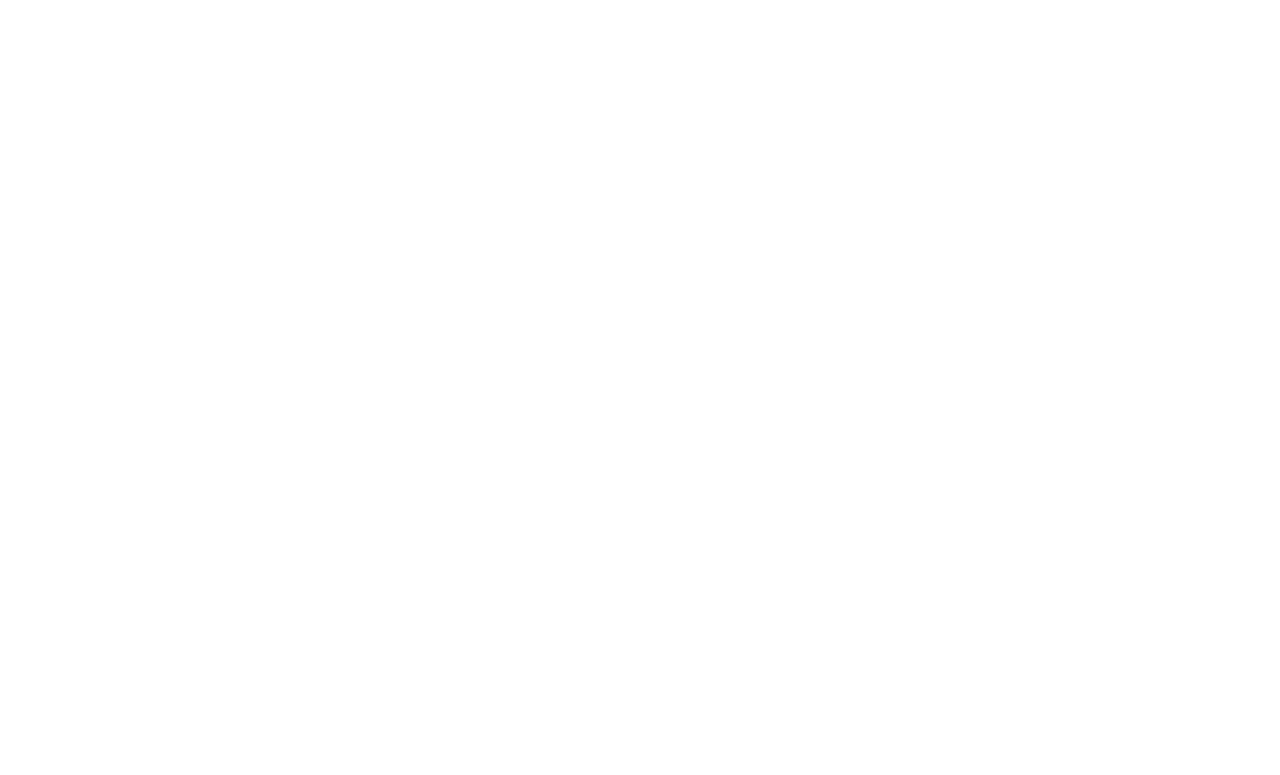
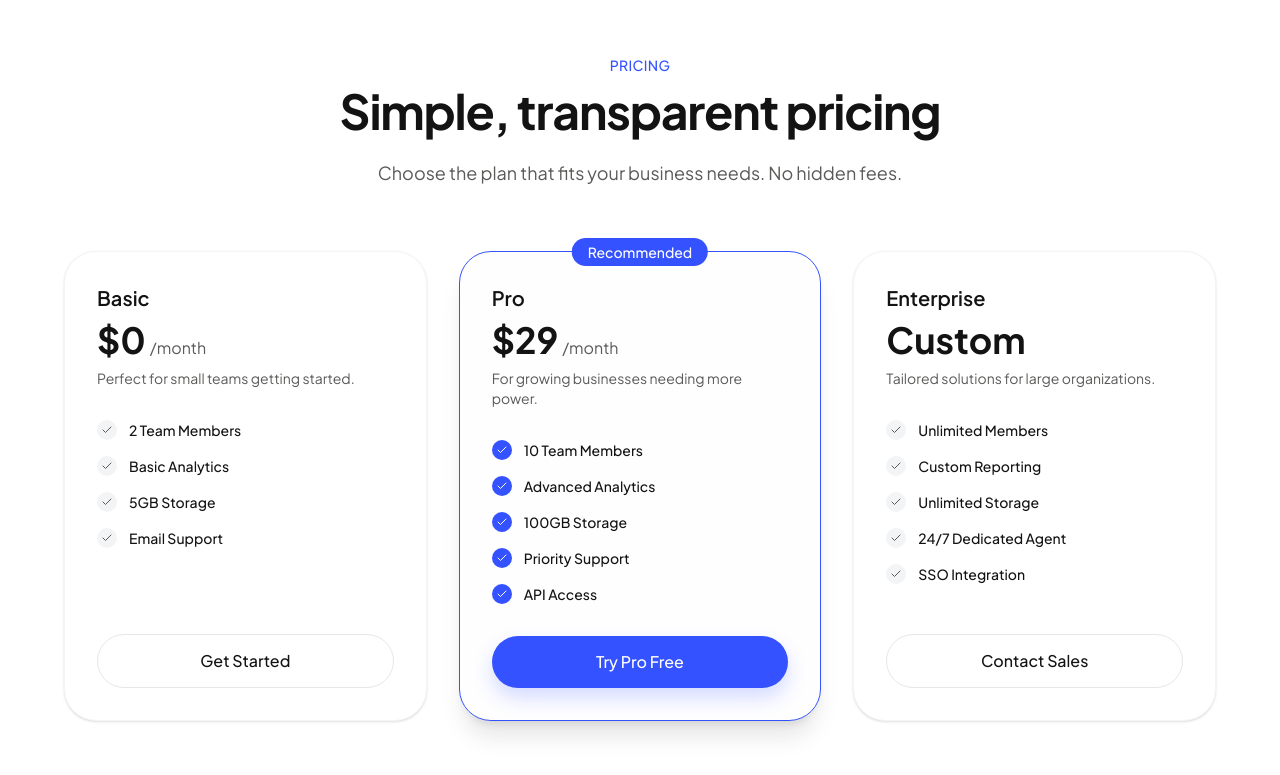
Before and after one commit to Abraham123-dev/Triole, a React (Vite) app: page / in a window 1280 px wide. Shown: the part 3534-4309 px from the top of the page. Before the commit the page ends 3493 px from the top, so only its background shows below. Built offline with nearby package versions, Linux system fonts and the light colour scheme.

Commit message:
feat: add Signup and Login pages, integrate sonner for notifications, and implement Pricing component

```diff
--- a/package.json
+++ b/package.json
@@ -17,6 +17,7 @@
     "react": "^19.2.0",
     "react-dom": "^19.2.0",
     "react-router-dom": "^7.13.0",
+    "sonner": "^2.0.7",
     "tailwind-merge": "^3.4.0",
     "tailwindcss": "^4.1.18"
   },
--- a/src/App.jsx
+++ b/src/App.jsx
@@ -1,16 +1,22 @@
 import React from "react";
+import { Toaster } from "sonner";
 import { BrowserRouter as Router, Routes, Route } from "react-router-dom";
 import { Navbar } from "./components/Navbar";
 import Home from "./pages/Home";
+import Signup from "./pages/Signup";
+import Login from "./pages/Login";
 
 function App() {
   return (
     <Router>
         <div className="min-h-screen bg-white font-sans selection:bg-triloe-blue selection:text-white flex flex-col">
+          <Toaster position="top-center" richColors theme="light" />
             <Navbar />
             <div className="grow">
               <Routes>
                 <Route path="/" element={<Home />} />
+                <Route path="/signup" element={<Signup />} />
+                <Route path="/login" element={<Login />} />
               </Routes>
             </div>
         </div>
--- /dev/null
+++ b/src/components/Pricing.jsx
@@ -0,0 +1,115 @@
+import React from "react";
+import { Check } from "lucide-react";
+
+const plans = [
+  {
+    name: "Basic",
+    price: "$0",
+    description: "Perfect for small teams getting started.",
+    features: [
+      "2 Team Members",
+      "Basic Analytics",
+      "5GB Storage",
+      "Email Support",
+    ],
+    button: "Get Started",
+    highlight: false,
+  },
+
+  {
+    name: "Pro",
+    price: "$29",
+    description: "For growing businesses needing more power.",
+    features: [
+      "10 Team Members",
+      "Advanced Analytics",
+      "100GB Storage",
+      "Priority Support",
+      "API Access",
+    ],
+    button: "Try Pro Free",
+    highlight: true,
+  },
+
+  {
+    name: "Enterprise",
+    price: "Custom",
+    description: "Tailored solutions for large organizations.",
+    features: [
+      "Unlimited Members",
+      "Custom Reporting",
+      "Unlimited Storage",
+      "24/7 Dedicated Agent",
+      "SSO Integration",
+    ],
+    button: "Contact Sales",
+    highlight: false,
+  },
+];
+
+export const Pricing = () => {
+  return (
+    <section id="pricing" className="py-24 bg-white">
+      <div className="max-w-360 mx-auto px-6 lg:px-16">
+
+        <div className="text-center max-w-2xl mx-auto mb-16">
+          <span className="text-triloe-blue font-medium tracking-wide uppercase text-sm mb-3 block">
+            Pricing
+          </span>
+          <h2 className="text-4xl lg:text-5xl font-bold text-triloe-dark mb-6 tracking-tight">
+            Simple, transparent pricing
+          </h2>
+          <p className="text-triloe-grey text-lg">
+            Choose the plan that fits your business needs. No hidden fees.
+          </p>
+        </div>
+
+         <div className="grid grid-cols-1 md:grid-cols-3 gap-8 items-center">
+          {plans.map((plan, index) => (
+            <div
+              key={index}
+              className={`p-8 rounded-[32px] border ${plan.highlight ? 'border-triloe-blue bg-blue-50/10 shadow-xl relative' : 'border-gray-100 bg-white shadow-sm'} flex flex-col h-full`}
+            >
+              {plan.highlight && (
+                <div className="absolute top-0 left-1/2 -translate-x-1/2 -translate-y-1/2 bg-triloe-blue text-white px-4 py-1 rounded-full text-sm font-medium">
+                  Recommended
+                </div>
+              )}
+
+              <div className="mb-8">
+                <h3 className="text-xl font-semibold text-triloe-dark mb-2">{plan.name}</h3>
+                <div className="flex items-baseline gap-1 mb-2">
+                  <span className="text-4xl font-bold text-triloe-dark">{plan.price}</span>
+                  {plan.price !== "Custom" && <span className="text-triloe-grey">/month</span>}
+                </div>
+                <p className="text-triloe-grey text-sm">{plan.description}</p>
+              </div>
+
+              <div className="space-y-4 mb-8 grow">
+                {plan.features.map((feature, i) => (
+                  <div key={i} className="flex items-center gap-3">
+                    <div className={`w-5 h-5 rounded-full flex items-center justify-center ${plan.highlight ? 'bg-triloe-blue text-white' : 'bg-gray-100 text-triloe-grey'}`}>
+                      <Check size={12} />
+                    </div>
+                    <span className="text-triloe-dark text-sm font-medium">{feature}</span>
+                  </div>
+                ))}
+              </div>
+
+              <button
+                className={`w-full py-3.5 rounded-full font-medium transition-all ${
+                  plan.highlight
+                    ? 'bg-triloe-blue text-white hover:bg-blue-700 shadow-button'
+                    : 'bg-white border border-gray-200 text-triloe-dark hover:bg-gray-50'
+                }`}
+                onClick={() => window.location.href = '/signup'}
+              >
+                {plan.button}
+              </button>
+            </div>
+          ))}
+        </div>
+      </div>
+    </section>
+  );
+};
--- a/src/pages/Home.jsx
+++ b/src/pages/Home.jsx
@@ -1,9 +1,10 @@
 import React from "react";
 import { Hero } from "../components/Hero";
-import { Services } from "../components/Services";
+import { Services } from "../components/Services.jsx";
 import { About } from "../components/About";
 import { ScrollReveal } from "../components/ScrollReveal";
 import { Testimonials } from "../components/Testimonials";
+import { Pricing } from "../components/Pricing";
 
 export function Home() {
   return (
@@ -12,6 +13,7 @@
       <section id="service"><ScrollReveal><Services /></ScrollReveal></section>
       <section id="about"><ScrollReveal><About /></ScrollReveal></section>
       <section id="testimonial"><ScrollReveal><Testimonials /></ScrollReveal></section>
+        <section id="pricing"><ScrollReveal><Pricing /></ScrollReveal></section>
     </>
   );
 }
--- /dev/null
+++ b/src/pages/Login.jsx
@@ -0,0 +1,47 @@
+import React, { useState } from "react";
+import { toast } from "sonner";
+
+export default function Login() {
+  const [loading, setLoading] = useState(false);
+
+  const handleSubmit = (e) => {
+    e.preventDefault();
+    setLoading(true);
+    setTimeout(() => {
+      setLoading(false);
+      toast.error("Sorry, it is a demo website.");
+    }, 1500);
+  };
+
+  return (
+    <div className="min-h-screen flex items-center justify-center bg-gradient-to-br from-blue-50 to-white">
+      <div className="w-full max-w-md bg-white rounded-3xl shadow-xl p-8 border border-gray-100">
+        <h2 className="text-3xl font-bold text-triloe-dark mb-2 text-center">Log In</h2>
+        <p className="text-triloe-grey mb-8 text-center">Welcome back! Please log in to your account.</p>
+        <form className="space-y-6" onSubmit={handleSubmit}>
+          <div>
+            <label className="block text-triloe-dark font-medium mb-1" htmlFor="email">Email</label>
+            <input id="email" type="email" required className="w-full px-4 py-3 rounded-xl border border-gray-200 focus:border-triloe-blue focus:ring-2 focus:ring-blue-100 outline-none bg-gray-50 text-triloe-dark" />
+          </div>
+          <div>
+            <label className="block text-triloe-dark font-medium mb-1" htmlFor="password">Password</label>
+            <input id="password" type="password" required className="w-full px-4 py-3 rounded-xl border border-gray-200 focus:border-triloe-blue focus:ring-2 focus:ring-blue-100 outline-none bg-gray-50 text-triloe-dark" />
+          </div>
+          <button type="submit" className="w-full py-3 rounded-full bg-triloe-blue text-white font-semibold text-lg shadow-button hover:bg-blue-700 transition-all flex items-center justify-center" disabled={loading}>
+            {loading ? (
+              <span className="flex items-center gap-2">
+                <svg className="animate-spin h-5 w-5 text-white" xmlns="http://www.w3.org/2000/svg" fill="none" viewBox="0 0 24 24"><circle className="opacity-25" cx="12" cy="12" r="10" stroke="currentColor" strokeWidth="4"></circle><path className="opacity-75" fill="currentColor" d="M4 12a8 8 0 018-8v4a4 4 0 00-4 4H4z"></path></svg>
+                Logging in...
+              </span>
+            ) : (
+              "Log In"
+            )}
+          </button>
+        </form>
+        <div className="mt-6 text-center text-triloe-grey text-sm">
+          Don't have an account? <a href="/signup" className="text-triloe-blue font-medium hover:underline">Sign up</a>
+        </div>
+      </div>
+    </div>
+  );
+}
--- /dev/null
+++ b/src/pages/Signup.jsx
@@ -0,0 +1,51 @@
+import React, { useState } from "react";
+import { toast } from "sonner";
+
+export default function Signup() {
+  const [loading, setLoading] = useState(false);
+
+  const handleSubmit = (e) => {
+    e.preventDefault();
+    setLoading(true);
+    setTimeout(() => {
+      setLoading(false);
+      toast.error("Sorry, it is a demo website.");
+    }, 1800);
+  };
+
+  return (
+    <div className="min-h-screen flex items-center justify-center bg-gradient-to-br from-blue-50 to-white">
+      <div className="w-full max-w-md bg-white rounded-3xl shadow-xl p-8 border border-gray-100">
+        <h2 className="text-3xl font-bold text-triloe-dark mb-2 text-center">Sign Up</h2>
+        <p className="text-triloe-grey mb-8 text-center">Create your account to get started</p>
+        <form className="space-y-6" onSubmit={handleSubmit}>
+          <div>
+            <label className="block text-triloe-dark font-medium mb-1" htmlFor="name">Name</label>
+            <input id="name" type="text" required className="w-full px-4 py-3 rounded-xl border border-gray-200 focus:border-triloe-blue focus:ring-2 focus:ring-blue-100 outline-none bg-gray-50 text-triloe-dark" />
+          </div>
+          <div>
+            <label className="block text-triloe-dark font-medium mb-1" htmlFor="email">Email</label>
+            <input id="email" type="email" required className="w-full px-4 py-3 rounded-xl border border-gray-200 focus:border-triloe-blue focus:ring-2 focus:ring-blue-100 outline-none bg-gray-50 text-triloe-dark" />
+          </div>
+          <div>
+            <label className="block text-triloe-dark font-medium mb-1" htmlFor="password">Password</label>
+            <input id="password" type="password" required className="w-full px-4 py-3 rounded-xl border border-gray-200 focus:border-triloe-blue focus:ring-2 focus:ring-blue-100 outline-none bg-gray-50 text-triloe-dark" />
+          </div>
+          <button type="submit" className="w-full py-3 rounded-full bg-triloe-blue text-white font-semibold text-lg shadow-button hover:bg-blue-700 transition-all flex items-center justify-center" disabled={loading}>
+            {loading ? (
+              <span className="flex items-center gap-2">
+                <svg className="animate-spin h-5 w-5 text-white" xmlns="http://www.w3.org/2000/svg" fill="none" viewBox="0 0 24 24"><circle className="opacity-25" cx="12" cy="12" r="10" stroke="currentColor" strokeWidth="4"></circle><path className="opacity-75" fill="currentColor" d="M4 12a8 8 0 018-8v4a4 4 0 00-4 4H4z"></path></svg>
+                Signing up...
+              </span>
+            ) : (
+              "Sign Up"
+            )}
+          </button>
+        </form>
+        <div className="mt-6 text-center text-triloe-grey text-sm">
+          Already have an account? <a href="/login" className="text-triloe-blue font-medium hover:underline">Log in</a>
+        </div>
+      </div>
+    </div>
+  );
+}
```
Also changed, not shown: 1 other file (tests, documents, lock files or other folders).
